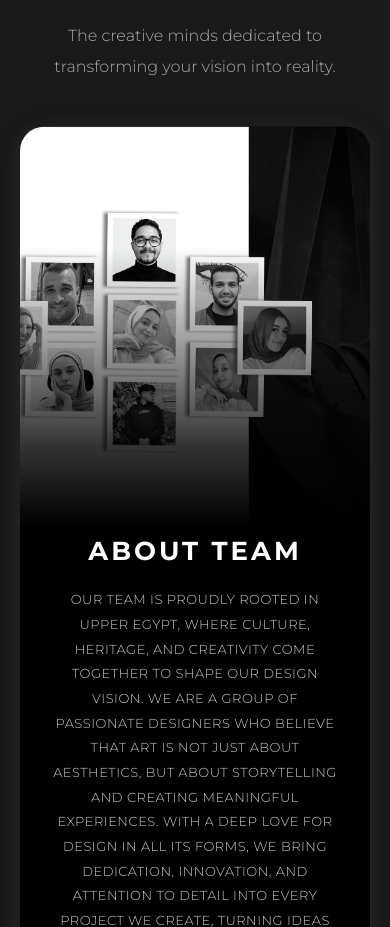
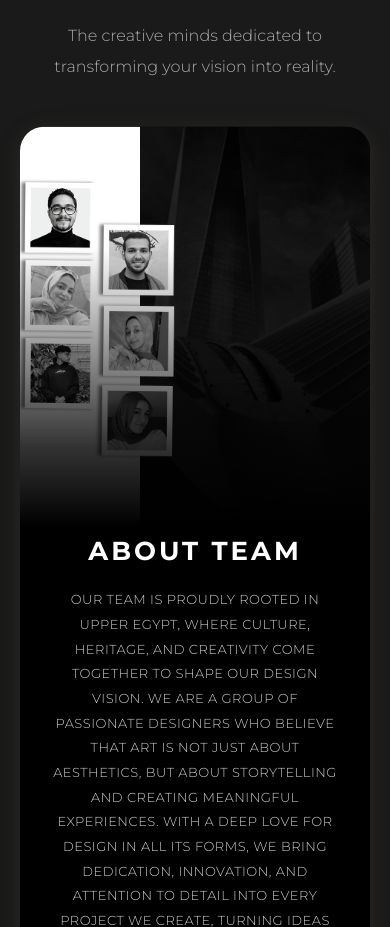
Before and after one commit to AsemYaser/Artex_Portofolio, a plain HTML site: page about.html in a window 390 px wide. Shown: the part 3265-4192 px from the top of the page. Drawn offline with nearby package versions, Linux system fonts and the light colour scheme.

Commit message:
Implement dual-design for Team section with mobile-optimized photo

```diff
--- a/about.html
+++ b/about.html
@@ -107,7 +107,10 @@
       </div>
       <div class="reveal" style="margin-top: 50px; display: flex; justify-content: center; align-items: center;">
         <div class="team-card">
-          <img src="images/team.png" alt="Our Team" class="team-card-bg">
+          <picture>
+            <source srcset="images/team-mobile.png" media="(max-width: 991px)">
+            <img src="images/team.png" alt="Our Team" class="team-card-bg">
+          </picture>
           <div class="team-card-overlay"></div>
           <div class="team-card-content">
             <h2 style="font-family: var(--font-body, 'Montserrat', sans-serif); font-size: clamp(26px, 2.8vw, 40px); font-weight: 800; letter-spacing: 3px; text-transform: uppercase; color: #fff; margin: 0 0 24px;">ABOUT TEAM</h2>
@@ -179,7 +182,7 @@
       }
       .team-card-bg {
         height: 400px;
-        object-position: 20% center; /* Prioritize the faces in the collage */
+        object-position: center center; /* Optimized for the new mobile-specific photo */
       }
       .team-card-overlay {
         left: 0;
```
Also changed, not shown: images/team-mobile.png (added).
